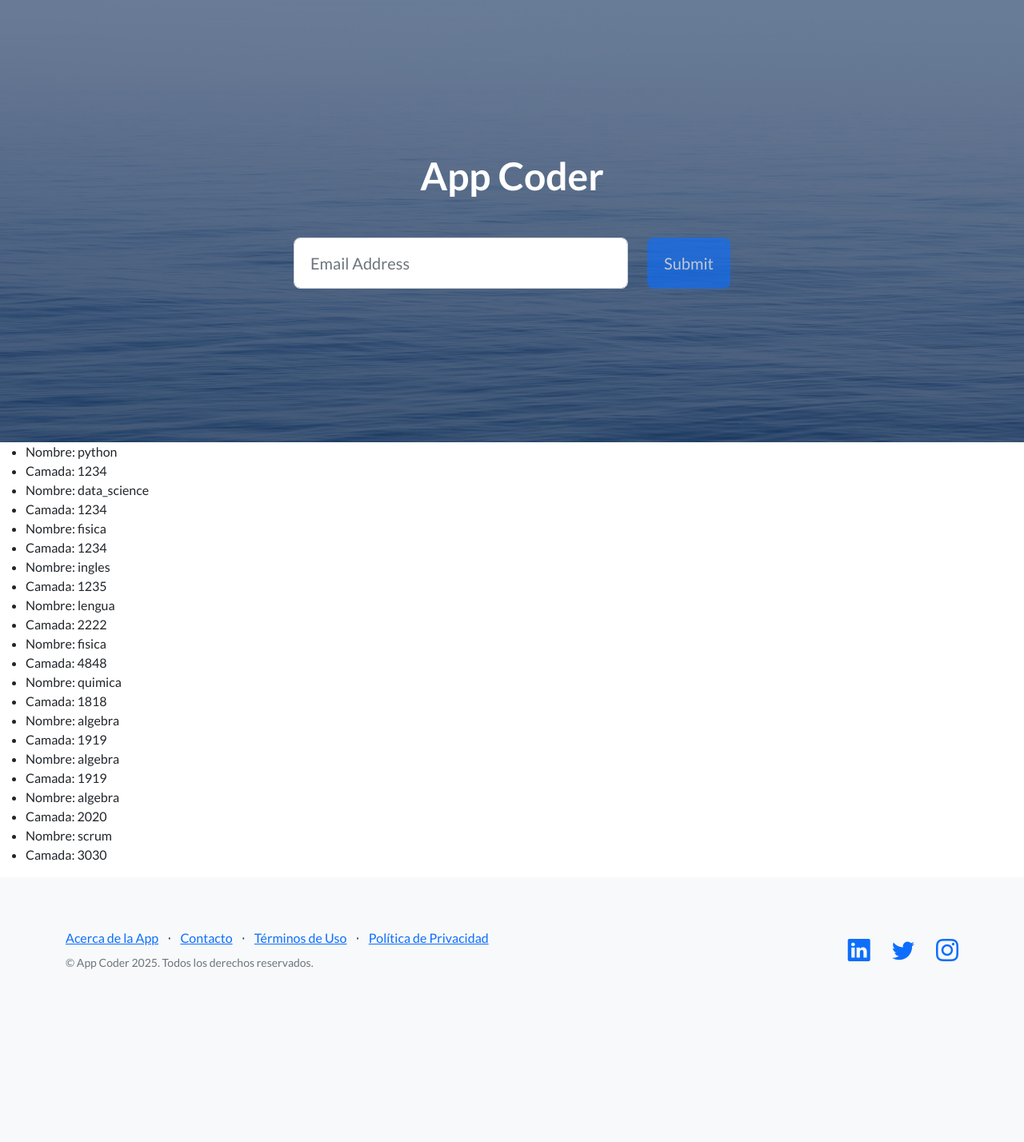
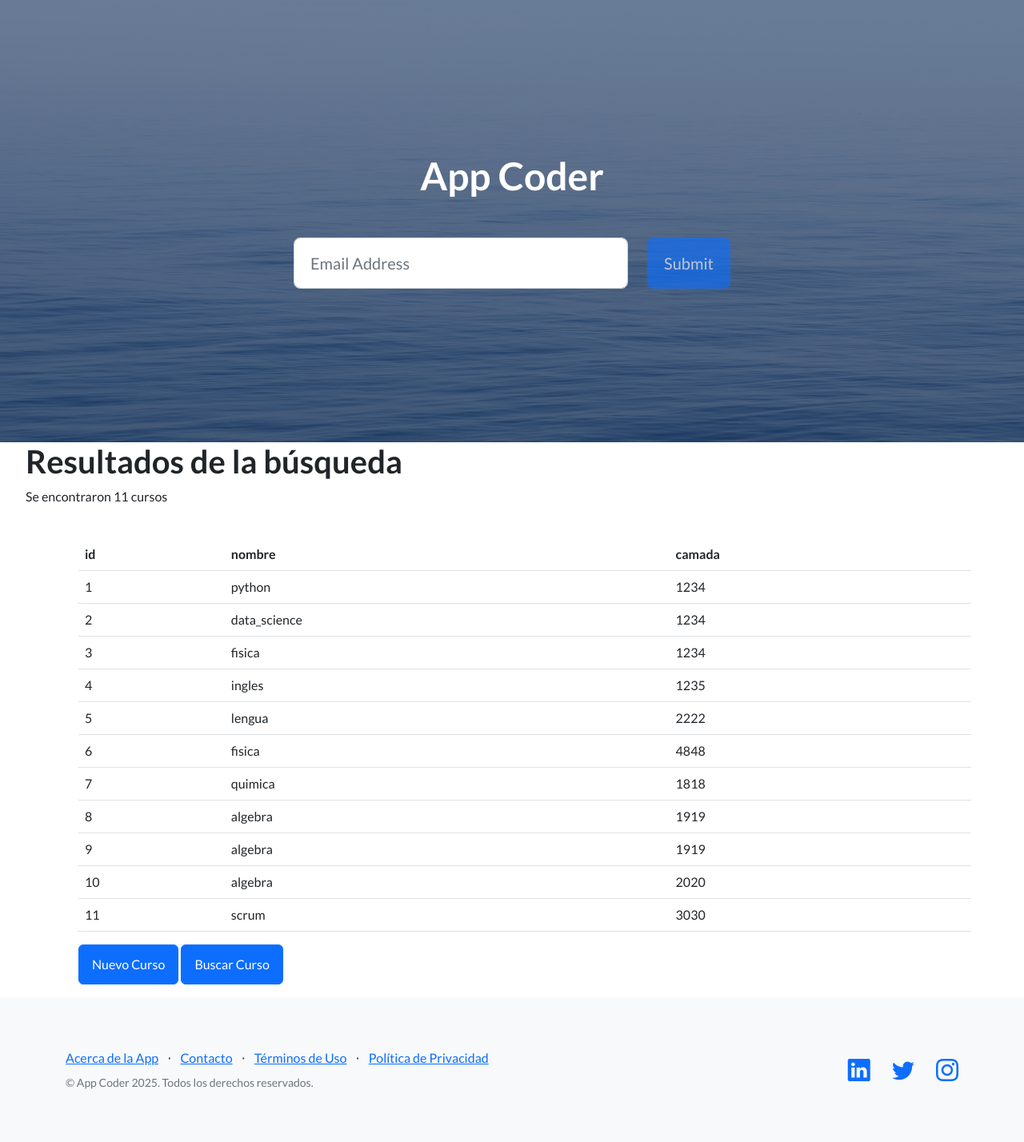
Before and after one commit to vanerm/CursoPython, a Django app: template AppCoder/template/resultado_busqueda.html in a window 1280 px wide. Shown: the part 67-1495 px from the top of the page at 80% size. Before the commit the page ends 1279 px from the top, so only its background shows below. Run offline with Django 5.2, Linux system fonts and the light colour scheme; the template is opened without the code that fills it: values that come from a table or form of the project are taken from there, others are empty; data comes from the database, SQL or seed files in the repository; both versions use the stored data as it was after the commit; some libraries are stand-ins or nearby versions.

```diff
--- a/AppCoder/template/buscar_curso.html
+++ b/AppCoder/template/buscar_curso.html
@@ -1,6 +1,7 @@
 {% extends "padre.html" %}
 {% load static %}
 {% block contenido %}
+<ul>
     <h1>Buscar tu curso</h1>
     <br>
     <form method="POST" action="{% url 'buscar' %}" class="container">
@@ -9,4 +10,5 @@
         <input type="text" name="nombre" required>
         <input type="submit" value="Enviar">
     </form>
+</ul>
 {% endblock %}
--- a/AppCoder/template/cursos.html
+++ b/AppCoder/template/cursos.html
@@ -4,6 +4,9 @@
 
 
 {% block contenido %}
+<ul>
+    <h1>Listado de Cursos</h1>
+    <p>Se encontraron {{cursos|length}} cursos</p>
     <main class="container">
         <table class="table">
             <tr>
@@ -20,5 +23,7 @@
             {% endfor %}
         </table>
         <a href ="{% url 'curso_formulario' %}" class="btn btn-primary">Nuevo Curso</a>
+        <a href ="{% url 'buscar_curso' %}" class="btn btn-primary">Buscar Curso</a>
     </main>
+</ul>
 {% endblock %}
--- a/AppCoder/template/resultado_busqueda.html
+++ b/AppCoder/template/resultado_busqueda.html
@@ -4,10 +4,27 @@
 
     {% if cursos%}
         <ul>
+            <h1>Resultados de la búsqueda</h1>
+            <p>Se encontraron {{cursos|length}} cursos</p>
+            <br>
+            <main class="container">
+            <table class="table">
+                <tr>
+                    <th>id</th>
+                    <th>nombre</th>
+                    <th>camada</th>
+                </tr>
             {% for curso in cursos%}
-                <li>Nombre: {{curso.nombre}}</li>
-                <li>Camada: {{curso.camada}}</li>
+                <tr>
+                    <td>{{ curso.id }}</td>
+                    <td>{{ curso.nombre }}</td>
+                    <td>{{ curso.camada }}</td>
+                </tr>
             {% endfor %}
+            </table>
+            <a href ="{% url 'curso_formulario' %}" class="btn btn-primary">Nuevo Curso</a>
+            <a href ="{% url 'buscar_curso' %}" class="btn btn-primary">Buscar Curso</a>
+            </main>
         </ul>
     {% else %}
         <p>No se encontraron cursos</p>
```
Also changed, not shown: AppCoder/template/formulario.html (+7 -2 lines), db.sqlite3. Lines whose indentation alone changed are shown as unchanged.
